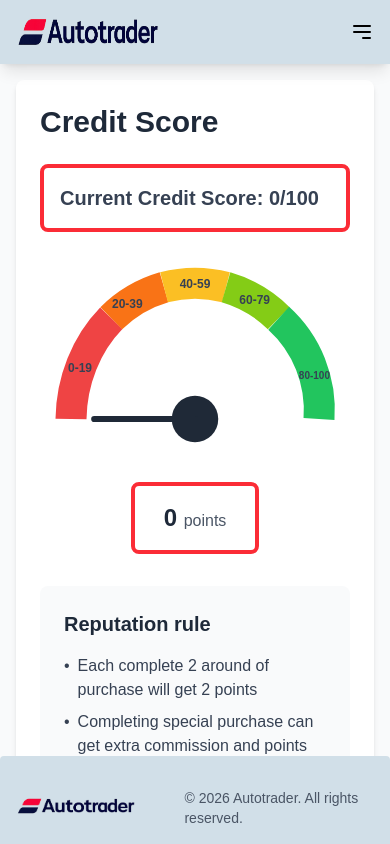
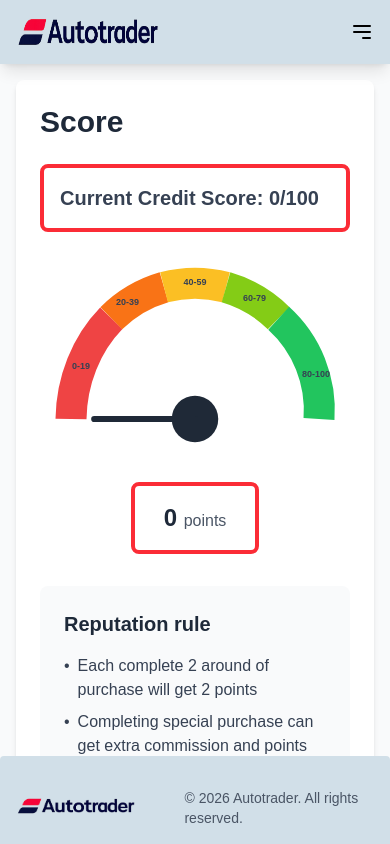
Before and after one commit to Sazzad-Hosen-Mahim/autotrader-client, a React (Vite) app: page /score in a window 390 px wide. Shown: the top 844 px of the page. Built offline with nearby package versions, Linux system fonts and the light colour scheme; no server answers; a web font is replaced by a local one.

Commit message:
credit score changed to score

```diff
--- a/src/pages/Score.tsx
+++ b/src/pages/Score.tsx
@@ -41,7 +41,7 @@
         <div className="min-h-screen bg-gray-50 p-4">
             <div className="max-w-2xl mx-auto bg-white rounded-lg shadow-md p-6">
                 {/* Header */}
-                <h1 className="text-3xl font-bold text-gray-800 mb-6">Credit Score</h1>
+                <h1 className="text-3xl font-bold text-gray-800 mb-6">Score</h1>
 
                 {/* Current Score Display */}
                 <div className="border-4 border-red-500 rounded-lg p-4 mb-8">
@@ -112,19 +112,19 @@
                     </svg>
 
                     {/* Labels */}
-                    <div className="absolute top-24 lg:top-28 left-7 lg:left-12 text-xs font-semibold text-gray-700">
+                    <div className="absolute top-24 lg:top-28 left-8 lg:left-12 text-[9px] lg:text-xs font-semibold text-gray-700">
                         0-19
                     </div>
-                    <div className="absolute top-8 lg:top-10 left-18 lg:left-28 text-xs font-semibold text-gray-700">
+                    <div className="absolute top-8 lg:top-10 left-19 lg:left-28 text-[9px] lg:text-xs font-semibold text-gray-700">
                         20-39
                     </div>
-                    <div className="absolute top-3 lg:top-5 left-1/2 transform -translate-x-1/2 text-xs font-semibold text-gray-700">
+                    <div className="absolute top-3 lg:top-5 left-1/2 transform -translate-x-1/2 text-[9px] lg:text-xs font-semibold text-gray-700">
                         40-59
                     </div>
-                    <div className="absolute top-7 lg:top-10 right-20 lg:right-28 text-xs font-semibold text-gray-700">
+                    <div className="absolute top-7 lg:top-10 right-21 lg:right-28 text-[9px] lg:text-xs font-semibold text-gray-700">
                         60-79
                     </div>
-                    <div className="absolute top-26 right-5 lg:right-11 text-[10px] lg:text-xs font-semibold text-gray-700">
+                    <div className="absolute top-26 right-5 lg:right-11 text-[9px] lg:text-xs font-semibold text-gray-700">
                         80-100
                     </div>
                 </div>
```
